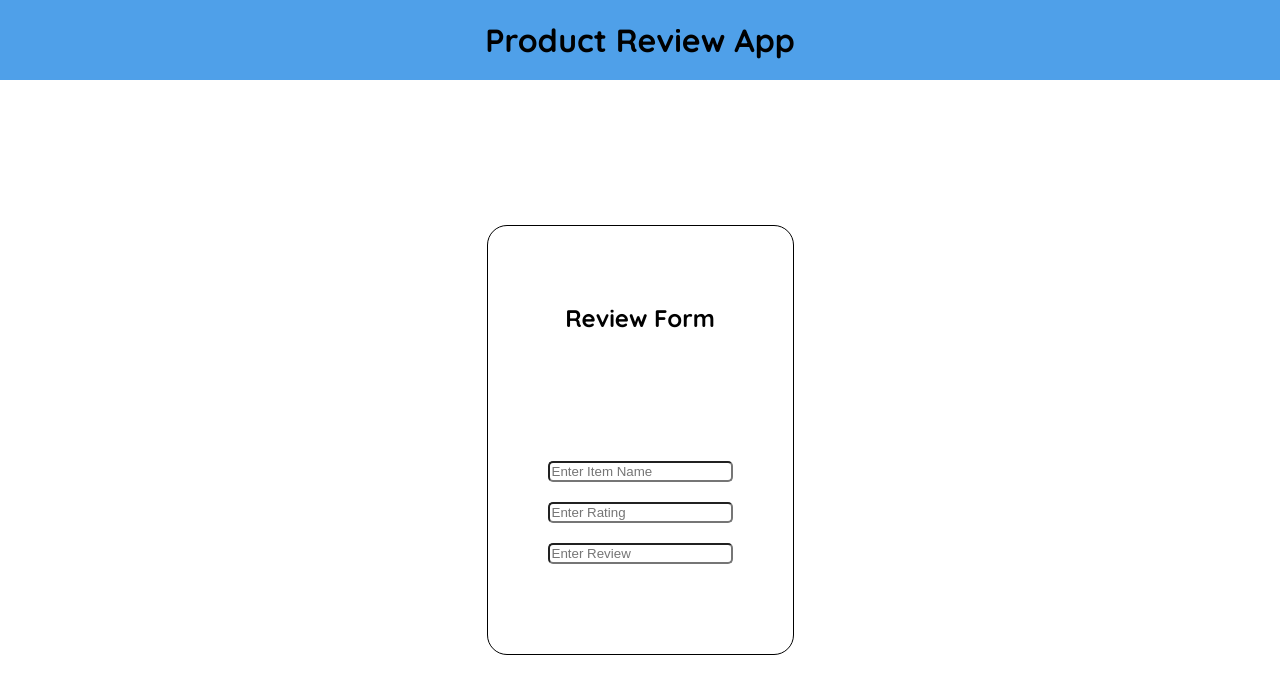
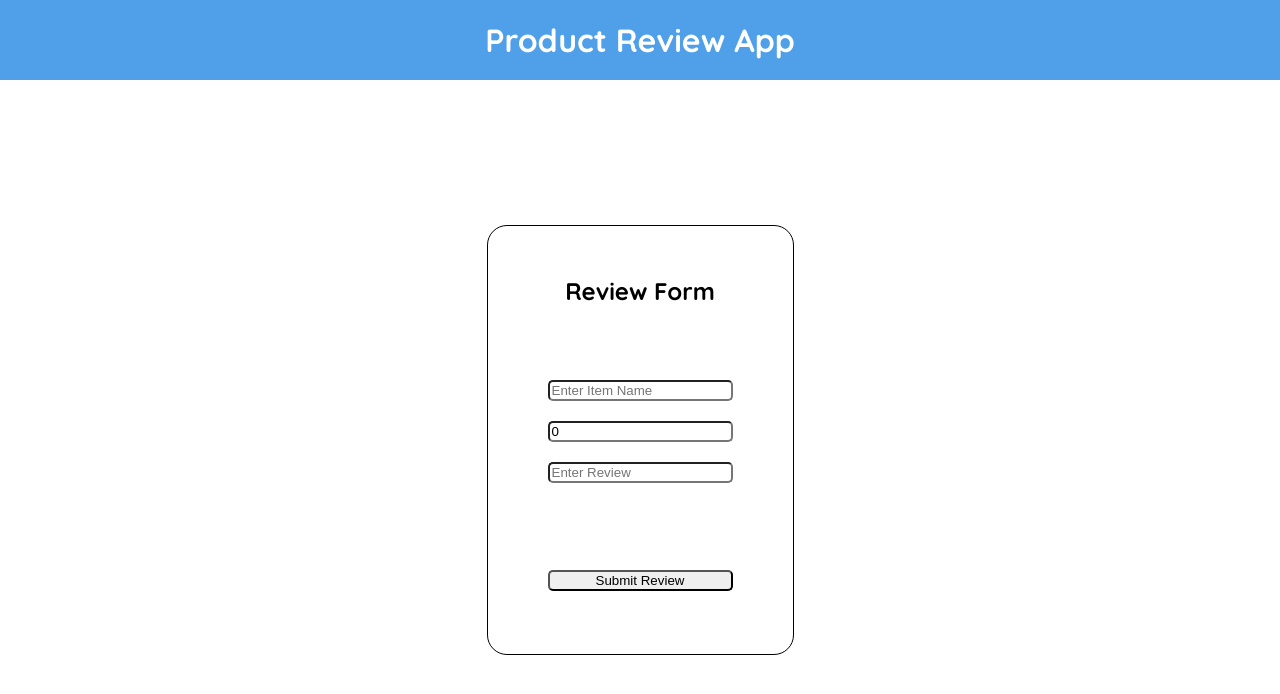
Before and after one commit to Siar416/review-app, a React (Create React App) app in the folder frontend/: page /create-review in a window 1280 px wide. Shown: the top 694 px of the page. Built offline with nearby package versions, Linux system fonts and the light colour scheme.

Commit message:
added functionality to form to be able to post new review

```diff
--- a/frontend/src/components/ReviewForm.jsx
+++ b/frontend/src/components/ReviewForm.jsx
@@ -1,4 +1,51 @@
+import { useState } from "react";
+import { useReviewContext } from "../hooks/useReviewContext";
+import { useNavigate } from "react-router-dom";
+
 const ReviewForm = () => {
+  const { reviews, dispatch } = useReviewContext();
+  const navigate = useNavigate();
+
+  const [product, setProduct] = useState("");
+  const [rating, setRating] = useState(0);
+  const [review, setReview] = useState("");
+  const [error, setError] = useState(null);
+  const [emptyFields, setEmptyFields] = useState([]);
+
+  const handleSubmit = (e) => {
+    e.preventDefault();
+
+    const postData = async () => {
+      const response = await fetch("/api/reviews", {
+        method: "POST",
+        headers: {
+          "Content-Type": "application/json",
+        },
+        body: JSON.stringify({ product, rating, review }),
+      });
+      const json = await response.json();
+
+      if (!response.ok) {
+        setError(json.error);
+        setEmptyFields(json.emptyFields);
+      }
+      if (response.ok) {
+        setProduct("");
+        setRating(0);
+        setReview("");
+        setError(null);
+        setEmptyFields([]);
+        console.log("Review has been added", json);
+        dispatch({
+          type: "CREATE_REVIEW",
+          payload: json,
+        });
+        navigate("/reviews-list");
+      }
+    };
+    postData();
+  };
+
   return (
     <form className="form-wrapper">
       <div className="form-container">
@@ -7,16 +54,33 @@ const ReviewForm = () => {
         </div>
 
         <div className="form-inputs">
-          <input className="inputs" type="text" placeholder="Enter Item Name" />
           <input
             className="inputs"
+            value={product}
+            onChange={(e) => setProduct(e.target.value)}
+            type="text"
+            placeholder="Enter Item Name"
+          />
+          <input
+            className="inputs"
+            value={rating}
+            onChange={(e) => setRating(e.target.value)}
             type="number"
             placeholder="Enter Rating"
-            min="1"
+            min="0"
             max="5"
           />
-          <input className="inputs" type="text" placeholder="Enter Review" />
+          <input
+            className="inputs"
+            value={review}
+            onChange={(e) => setReview(e.target.value)}
+            type="text"
+            placeholder="Enter Review"
+          />
         </div>
+        <button onClick={handleSubmit} className="inputs">
+          Submit Review
+        </button>
       </div>
     </form>
   );
--- a/frontend/src/index.css
+++ b/frontend/src/index.css
@@ -131,7 +131,6 @@ table {
   width: 100vw;
   height: 100vh;
   font-family: 'Quicksand', sans-serif;
-
 }
 
 .navbar  {
@@ -144,7 +143,7 @@ table {
 
 .link {
   text-decoration: none;
-  color: black;
+  color: white;
 }
 
 .main-page {
```
